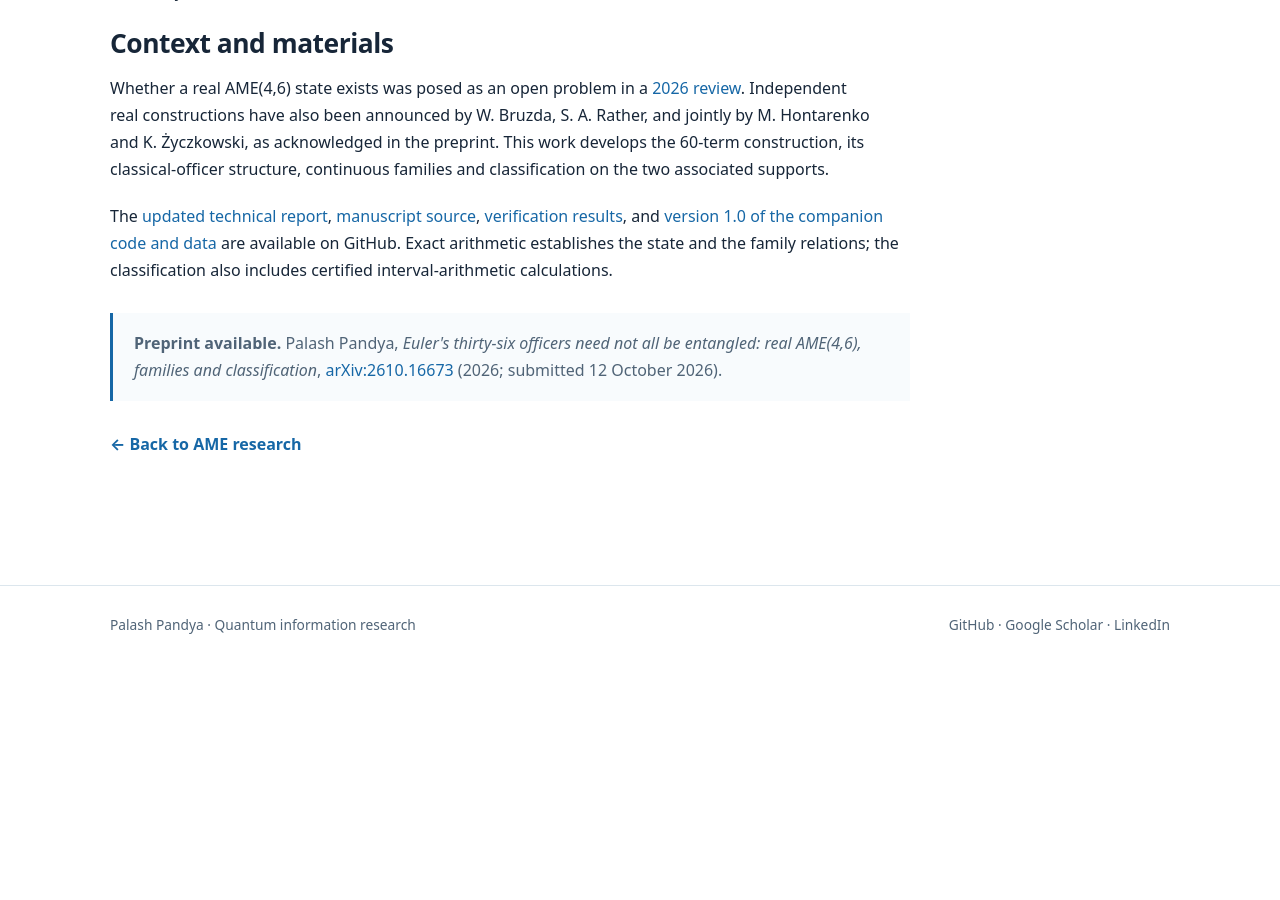
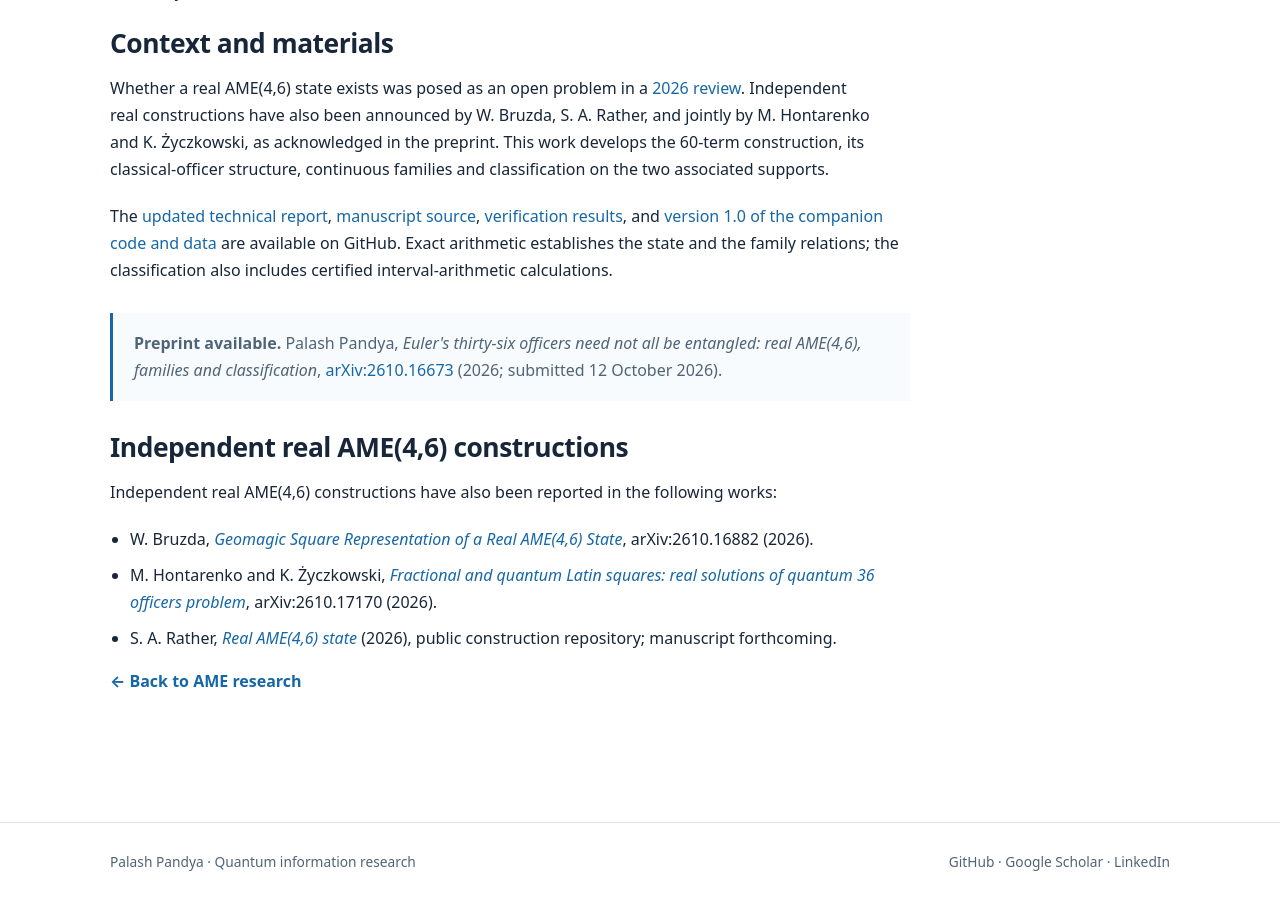
Before and after one commit to palashpandya/palashpandya.github.io, a Jekyll site: the page built from research/ame/real-ame46.md, in a window 1280 px wide and 900 px high, scrolled down 2010 px. Built offline with Jekyll 4.4.1, drawn with Linux system fonts in a browser that asks for light colours; before the commit the page ends 2673 px from its top, so only the background shows below that.

Commit message:
Cite independent real AME(4,6) preprints and public construction

```diff
--- a/research/ame/real-ame46.md
+++ b/research/ame/real-ame46.md
@@ -49,6 +49,14 @@ permalink: /research/ame/real-ame46/
 
 <div class="notice"><strong>Preprint available.</strong> Palash Pandya, <em>Euler's thirty-six officers need not all be entangled: real AME(4,6), families and classification</em>, <a href="https://arxiv.org/abs/2610.16673">arXiv:2610.16673</a> (2026; submitted 12 October 2026).</div>
 
+<h2>Independent real AME(4,6) constructions</h2>
+<p>Independent real AME(4,6) constructions have also been reported in the following works:</p>
+<ul class="text-list">
+<li>W. Bruzda, <a href="https://arxiv.org/abs/2610.16882"><em>Geomagic Square Representation of a Real AME(4,6) State</em></a>, arXiv:2610.16882 (2026).</li>
+<li>M. Hontarenko and K. Życzkowski, <a href="https://arxiv.org/abs/2610.17170"><em>Fractional and quantum Latin squares: real solutions of quantum 36 officers problem</em></a>, arXiv:2610.17170 (2026).</li>
+<li>S. A. Rather, <a href="https://github.com/suhailahmadrather/Real-AME-4-6-state"><em>Real AME(4,6) state</em></a> (2026), public construction repository; manuscript forthcoming.</li>
+</ul>
+
 <p><a class="link-arrow" href="{{ '/research/ame/' | relative_url }}">← Back to AME research</a></p>
 
 </article>
```
